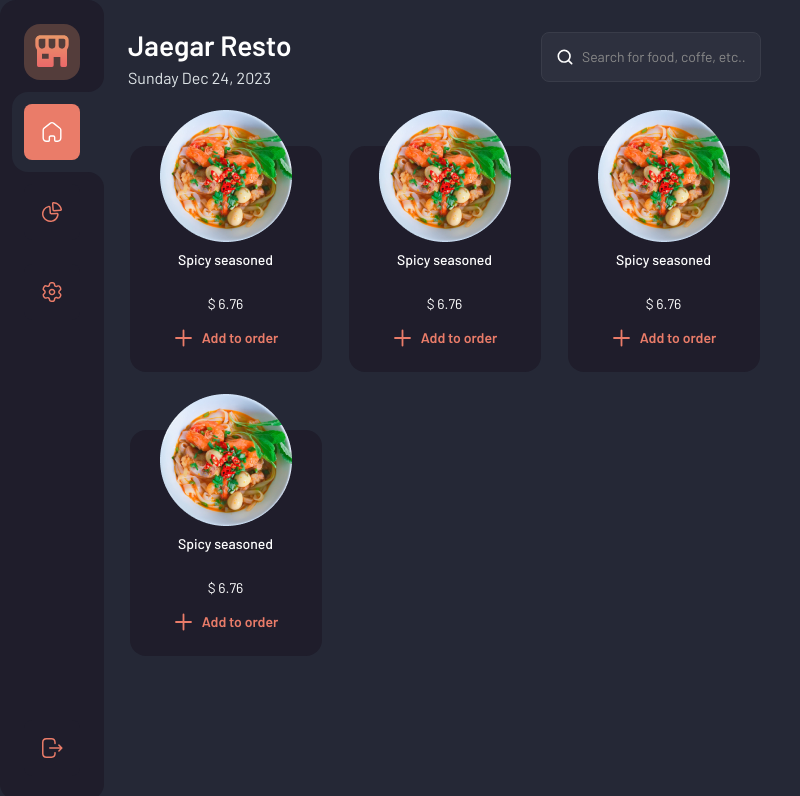
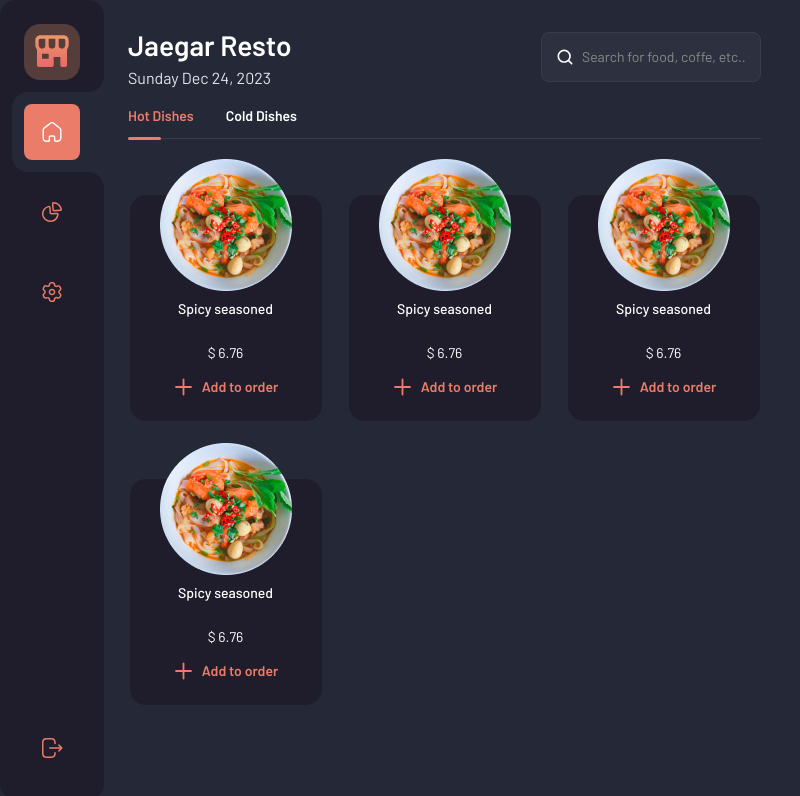
Before and after one commit to HenryKun55/visualr-test, a Next.js app: page / in a window 1280 px wide. Shown: the top 796 px of the page, without its empty margins (0-800 px from the left). Built offline with nearby package versions, Linux system fonts and the light colour scheme.

Commit message:
adjust styles of tab

```diff
--- a/src/app/page.tsx
+++ b/src/app/page.tsx
@@ -1,10 +1,12 @@
 import { Header } from "@/components/Header";
 import { List } from "@/components/List";
+import { Tabs } from "@/components/Tabs";
 
 export default function Home() {
   return (
     <section className="w-full max-w-[681px] h-full overflow-auto p-6 flex flex-col gap-4">
       <Header />
+      <Tabs />
       <List />
     </section>
   )
--- /dev/null
+++ b/src/components/Tabs.tsx
@@ -0,0 +1,20 @@
+export const Tabs = () => {
+  return (
+    <div className="text-sm font-semibold text-white border-b border-[#393C49] pb-[13px]">
+      <ul className="flex flex-wrap gap-8 -mb-px">
+        <li className="group relative transition-all">
+          <a href="/" className="text-custom-orange-primary hover:opacity-85 transition-all" aria-current="page">
+            Hot Dishes
+          </a>
+          <div className="absolute -bottom-[14px] w-6/12 h-[3px] bg-custom-orange-primary group-hover:opacity-85 rounded-md transition-all" />
+        </li>
+        <li className="group relative transition-all">
+          <a href="/" className="hover:text-custom-gray-light transition-all">
+            Cold Dishes
+          </a>
+          <div className="absolute -bottom-[14px] w-6/12 h-[3px] group-hover:bg-custom-gray-light rounded-md transition-all" />
+        </li>
+      </ul>
+    </div>
+  )
+}
```
